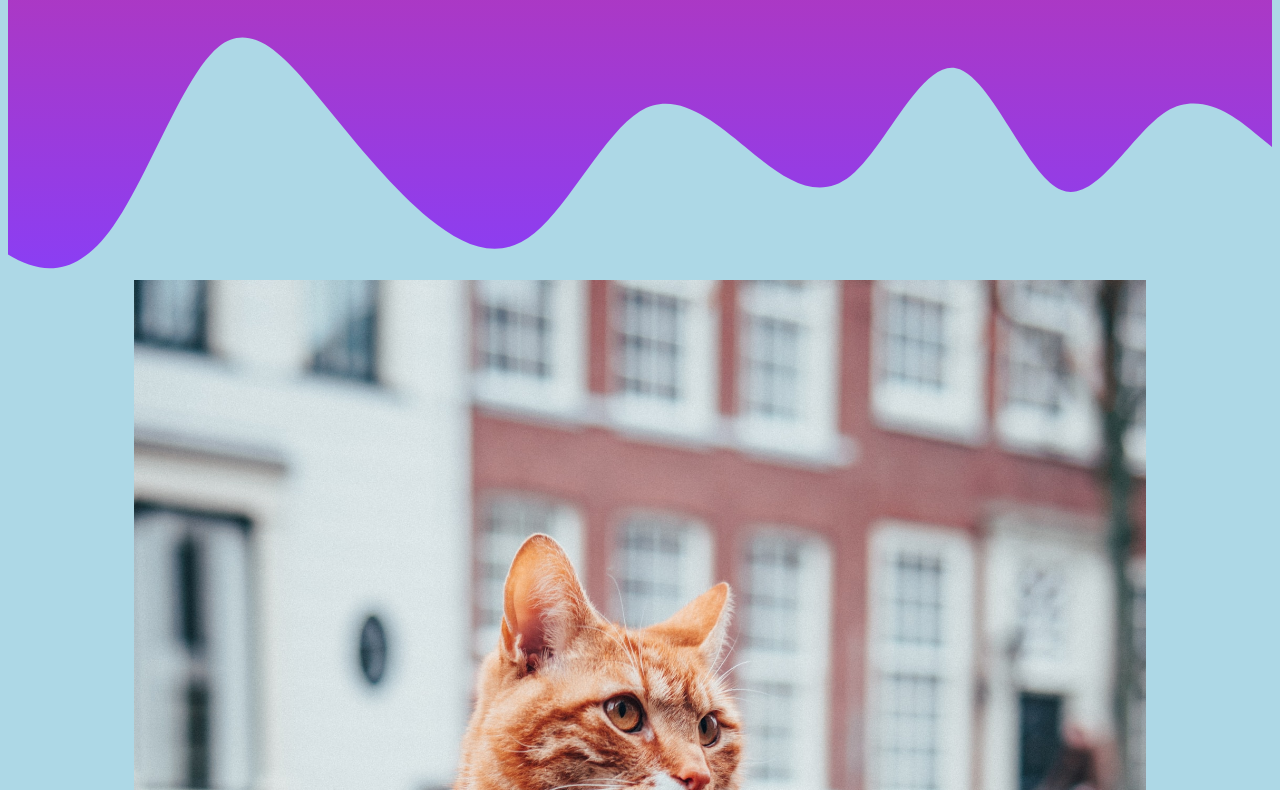
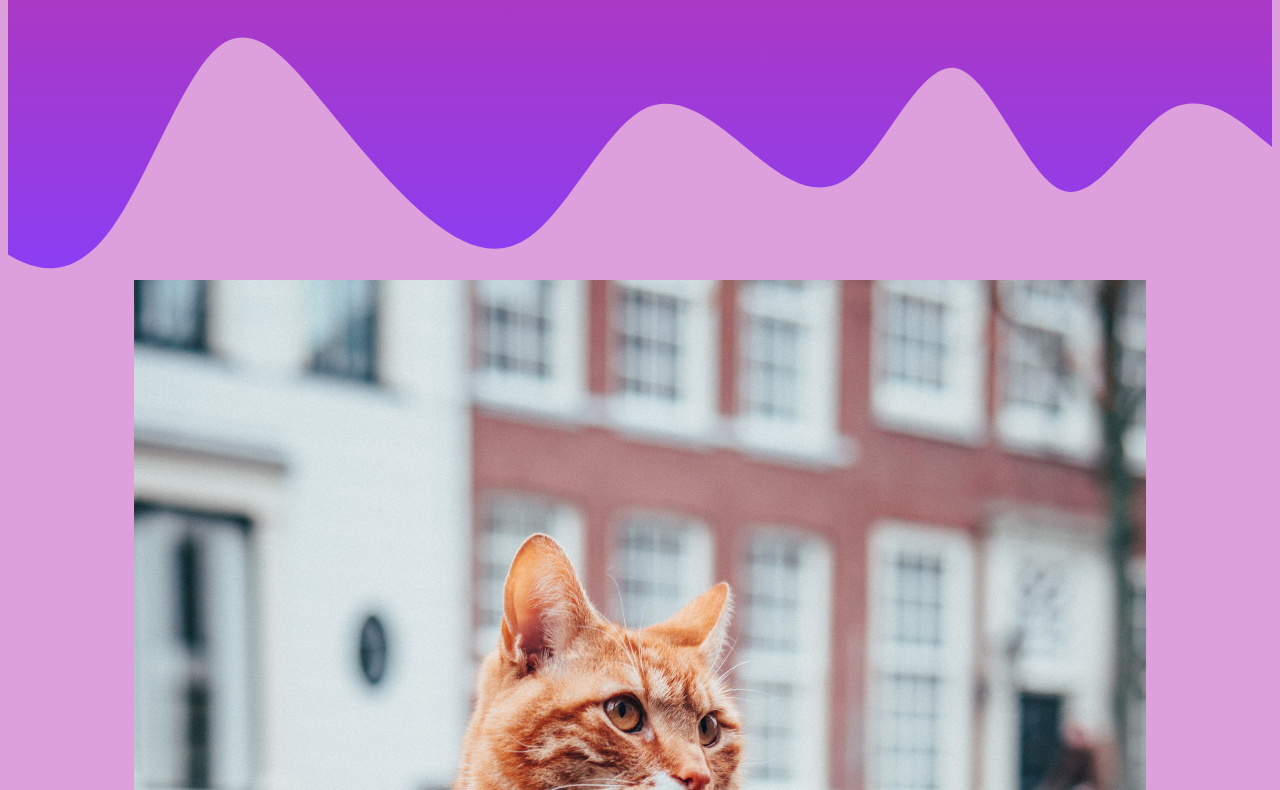
Before and after one commit to Laura-Inman/mobile-friendly-practice, a plain HTML site: page index.html in a window 1280 px wide. Shown: the part 162-952 px from the top of the page. Drawn offline with Linux system fonts and the light colour scheme.

Commit message:
made changes to media queries

```diff
--- a/css/style.css
+++ b/css/style.css
@@ -33,18 +33,18 @@ footer p {
 
 @media screen and (min-width: 480px) {
     body {
-        background-color: lavender;
+        background-color: lightcoral;
     }
 }
 
 @media screen and (min-width: 786px) {
     body {
-        background-color: lightpink;
+        background-color: yellow;
     }
 }
 
 @media screen and (min-width: 1024px) {
     body {
-        background-color: lightblue;
+        background-color: plum;
     }
 }
```
